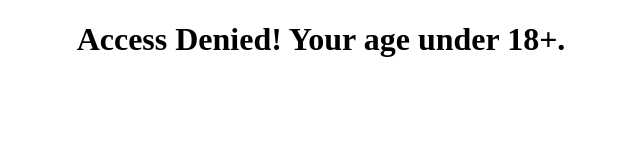
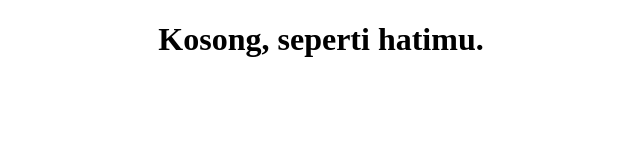
Before and after one commit to kmmaniez/kmmaniez.github.io, a plain HTML site: page index.html in a window 1280 px wide. Shown: the whole page, without its empty margins (319-959 px from the left). Drawn offline with Linux system fonts and the light colour scheme.

Commit message:
Update index.html

```diff
--- a/index.html
+++ b/index.html
@@ -5,26 +5,9 @@
         <meta name="viewport" content="width=device-width, initial-scale=1.0" />
         <meta name="description" content="Launched soon!" />
         <meta name="author" content="masdzik" />
-        <title>Launch soon!</title>
-<!--         <link rel="stylesheet" href="style.css" /> -->
+        <title>Kalem</title>
     </head>
     <body>
-        <h1 style="text-align:center">Access Denied! Your age under 18+.</h1>
-<!--         <div class="countdown">!
-            <h2>See u</h2>
-            <div class="card">
-                <div class="days" id="days"></div>
-            </div>
-            <div class="card">
-                <div class="hours" id="hours"></div>
-            </div>
-            <div class="card">
-                <div class="minutes" id="minutes"></div>
-            </div>
-            <div class="card">
-                <div class="seconds" id="seconds"></div>
-            </div>
-        </div> -->
-<!--         <script src="count.js"></script> -->
+        <h1 style="text-align:center">Kosong, seperti hatimu.</h1>
     </body>
 </html>
```
